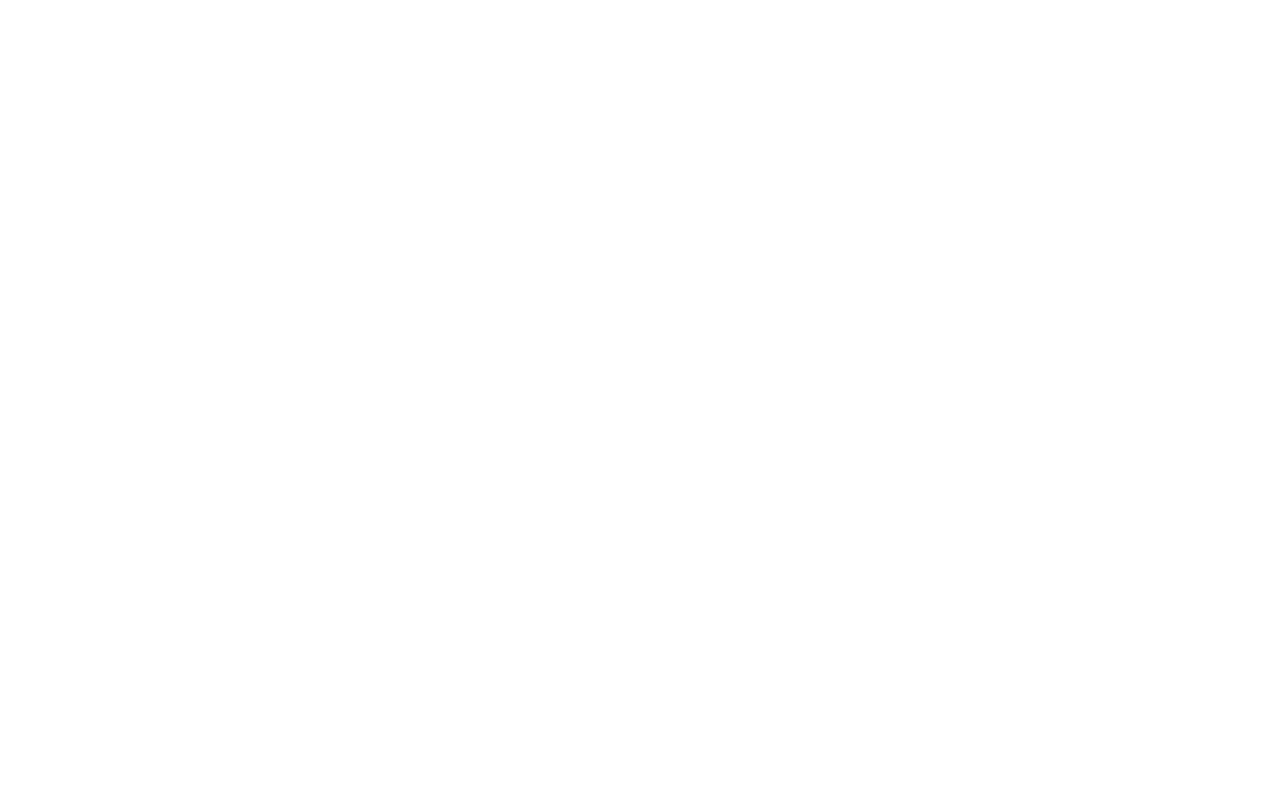
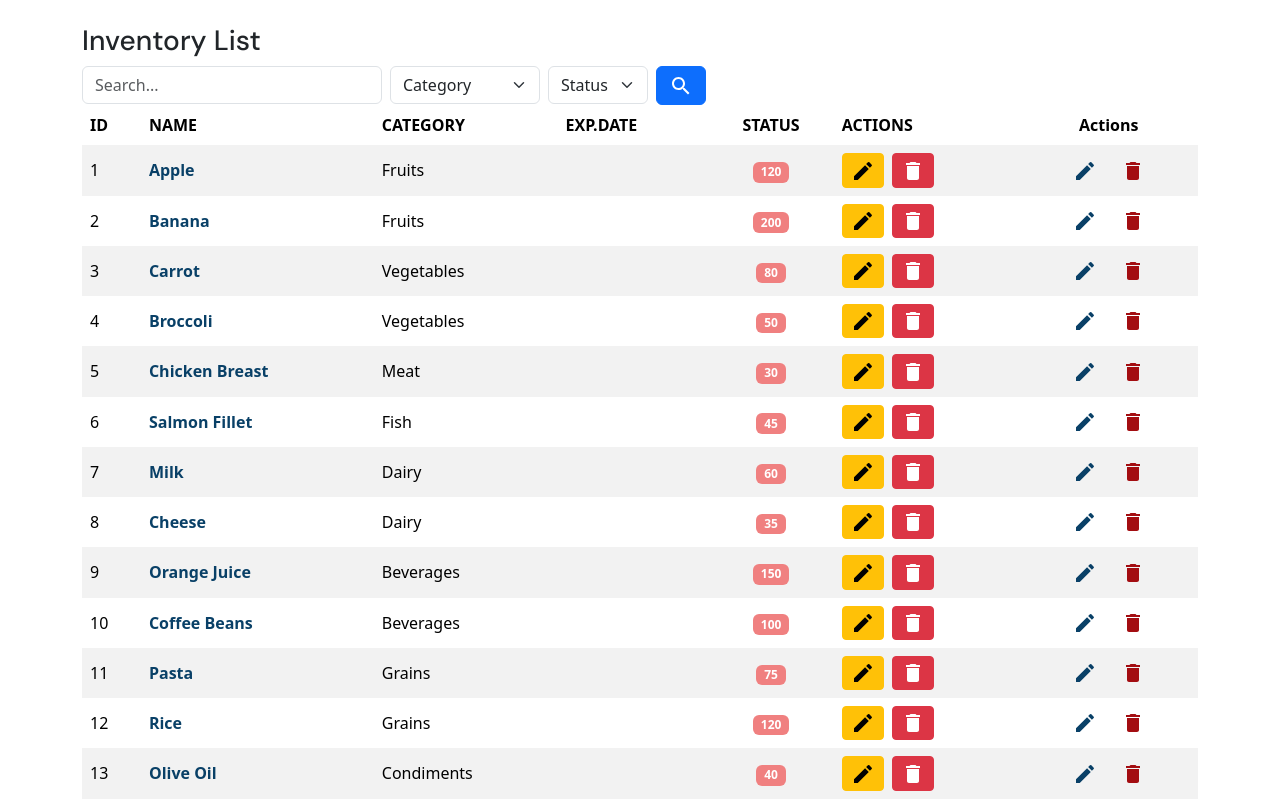
Before and after one commit to chih611/Foodash, a Next.js app: page /AdminView/inventory in a window 1280 px wide. Shown: the top 800 px of the page. Built offline with nearby package versions, Linux system fonts and the light colour scheme.

Commit message:
bug double lists

```diff
--- a/src/pages/AdminView/inventory.js
+++ b/src/pages/AdminView/inventory.js
@@ -1,92 +1,75 @@
-import { useState } from "react";
-import { Tab, Pagination } from "react-bootstrap";
-import TableContent from "./_Components/table";
-import SearchBar from "./_Components/searchbar";
-import initialData from "./data";
+import React, { useState } from 'react';
+import { Button } from 'react-bootstrap'; // Import Bootstrap components
+import TableContent from './_Components/table'; // Import TableContent component
+import SearchBar from './_Components/searchbar'; // Import SearchBar component
+import inventoryData from './inventoryData'; // Import the inventory data
+import EditIcon from '@mui/icons-material/Edit'; // Import Edit Icon from MUI
+import DeleteIcon from '@mui/icons-material/Delete'; // Import Delete Icon from MUI
 
-const Inventory = (props) => {
-  const headers = ["ID", "NAME", "ADDRESS", "PHONE_NUMBER", "ORDER_DETAILS", "STATUS"];
+const Inventory = () => {
+  const headers = ["ID", "NAME", "CATEGORY", "EXP.DATE", "STATUS", "ACTIONS"];
 
-  const [tableData, setTableData] = useState(initialData); // Use imported data
-  const [currentPage, setCurrentPage] = useState(1);
-  const rowsPerPage = 11;
+  const [data, setData] = useState(inventoryData); // Use the imported data as initial state
+  const [searchTerm, setSearchTerm] = useState(''); // State for search term
+  const [selectedCategory, setSelectedCategory] = useState(''); // State for selected category
+  const [selectedStatus, setSelectedStatus] = useState(''); // State for selected status
 
-  const totalPages = Math.ceil(tableData.length / rowsPerPage);
-
-  const paginatedData = tableData.slice(
-    (currentPage - 1) * rowsPerPage,
-    currentPage * rowsPerPage
-  );
-
-  const handleSearch = (searchTerm, category, status) => {
-    const filteredData = initialData.filter((item) => {
-      const matchesSearch = item.NAME.toLowerCase().includes(searchTerm.toLowerCase());
-      const matchesCategory = category ? item.ORDER_DETAILS.toLowerCase().includes(category.toLowerCase()) : true;
-      const matchesStatus = status ? item.STATUS === status : true;
-      return matchesSearch && matchesCategory && matchesStatus;
-    });
-    setTableData(filteredData);
+  const handleEdit = (item) => {
+    // Handle edit functionality here
+    console.log("Edit item:", item);
   };
 
-  const handlePageChange = (page) => {
-    setCurrentPage(page);
+  const handleDelete = (item) => {
+    // Handle delete functionality here
+    console.log("Delete item:", item);
   };
 
-  const renderPaginationItems = () => {
-    let items = [];
-    for (let i = 1; i <= totalPages; i++) {
-      items.push(
-        <Pagination.Item
-          key={i}
-          active={i === currentPage}
-          onClick={() => handlePageChange(i)}
-        >
-          {i}
-        </Pagination.Item>
-      );
-    }
-    return items;
+  // Function to handle search and filtering
+  const handleSearch = (term, category, status) => {
+    setSearchTerm(term);
+    setSelectedCategory(category);
+    setSelectedStatus(status);
+
+    const filteredData = inventoryData.filter((item) => {
+      const matchesTerm = item.NAME.toLowerCase().includes(term.toLowerCase());
+      const matchesCategory = category ? item.CATEGORY.toLowerCase() === category.toLowerCase() : true;
+      const matchesStatus = status ? (status === 'In Stock' ? item.STATUS > 0 : item.STATUS === 0) : true;
+      return matchesTerm && matchesCategory && matchesStatus;
+    });
+
+    setData(filteredData);
   };
 
+  // Render the inventory page
   return (
-    <>
-           <Tab.Pane {...props}>
-        <div
-          className="border mb-2 p-1 me-5 rounded-4 d-flex justify-content-end align-items-center"
-          style={{ backgroundColor: '#EBF5FD', minHeight: 'auto', padding: '0.5rem' }} // Adjust padding as needed
-        >
-          <SearchBar
-            onSearch={handleSearch}
-            categories={["T-Shirts", "Laptop", "Books", "Phone", "Notebooks"]}
-            statuses={["COMPLETED", "IN PROGRESS"]}
-          />
-        </div>
+    <div className="container mt-4">
+      <h3>Inventory List</h3>
 
+      {/* Include the SearchBar component */}
+      <SearchBar
+        onSearch={handleSearch}
+        categories={["Fruits", "Vegetables", "Meat", "Fish", "Dairy", "Beverages", "Grains", "Condiments", "Snacks"]}
+        statuses={["In Stock", "Out of Stock"]}
+      />
 
-        <div className="border p-2 pt-2 me-5 rounded-4" style={{backgroundColor:'#EBF5FD'}}>
-          <TableContent headers={headers} data={paginatedData} />
-          <Pagination className="justify-content-center mt-3">
-            <Pagination.First
-              onClick={() => handlePageChange(1)}
-              disabled={currentPage === 1}
-            />
-            <Pagination.Prev
-              onClick={() => handlePageChange(currentPage - 1)}
-              disabled={currentPage === 1}
-            />
-            {renderPaginationItems()}
-            <Pagination.Next
-              onClick={() => handlePageChange(currentPage + 1)}
-              disabled={currentPage === totalPages}
-            />
-            <Pagination.Last
-              onClick={() => handlePageChange(totalPages)}
-              disabled={currentPage === totalPages}
-            />
-          </Pagination>
-        </div>
-      </Tab.Pane>
-    </>
+      {/* Include the TableContent component */}
+      <TableContent
+        headers={headers}
+        data={data.map((item) => ({
+          ...item,
+          ACTIONS: (
+            <>
+              <Button variant="warning" size="sm" onClick={() => handleEdit(item)} className="me-2">
+                <EditIcon /> {/* Edit Icon */}
+              </Button>
+              <Button variant="danger" size="sm" onClick={() => handleDelete(item)}>
+                <DeleteIcon /> {/* Delete Icon */}
+              </Button>
+            </>
+          )
+        }))}
+      />
+    </div>
   );
 };
 
--- /dev/null
+++ b/src/pages/AdminView/inventoryData.js
@@ -0,0 +1,35 @@
+// inventoryData.js
+const inventoryData = [
+    { ID: 1, NAME: 'Apple', CATEGORY: 'Fruits', EXP_DATE: '2024-09-30', STATUS: 120 },
+    { ID: 2, NAME: 'Banana', CATEGORY: 'Fruits', EXP_DATE: '2024-10-05', STATUS: 200 },
+    { ID: 3, NAME: 'Carrot', CATEGORY: 'Vegetables', EXP_DATE: '2024-09-28', STATUS: 80 },
+    { ID: 4, NAME: 'Broccoli', CATEGORY: 'Vegetables', EXP_DATE: '2024-10-02', STATUS: 50 },
+    { ID: 5, NAME: 'Chicken Breast', CATEGORY: 'Meat', EXP_DATE: '2024-09-25', STATUS: 30 },
+    { ID: 6, NAME: 'Salmon Fillet', CATEGORY: 'Fish', EXP_DATE: '2024-09-29', STATUS: 45 },
+    { ID: 7, NAME: 'Milk', CATEGORY: 'Dairy', EXP_DATE: '2024-09-24', STATUS: 60 },
+    { ID: 8, NAME: 'Cheese', CATEGORY: 'Dairy', EXP_DATE: '2024-10-10', STATUS: 35 },
+    { ID: 9, NAME: 'Orange Juice', CATEGORY: 'Beverages', EXP_DATE: '2024-10-15', STATUS: 150 },
+    { ID: 10, NAME: 'Coffee Beans', CATEGORY: 'Beverages', EXP_DATE: '2025-01-01', STATUS: 100 },
+    { ID: 11, NAME: 'Pasta', CATEGORY: 'Grains', EXP_DATE: '2025-12-31', STATUS: 75 },
+    { ID: 12, NAME: 'Rice', CATEGORY: 'Grains', EXP_DATE: '2025-05-10', STATUS: 120 },
+    { ID: 13, NAME: 'Olive Oil', CATEGORY: 'Condiments', EXP_DATE: '2025-06-30', STATUS: 40 },
+    { ID: 14, NAME: 'Salt', CATEGORY: 'Condiments', EXP_DATE: '2026-12-31', STATUS: 300 },
+    { ID: 15, NAME: 'Chocolate Bar', CATEGORY: 'Snacks', EXP_DATE: '2024-11-20', STATUS: 90 },
+    { ID: 16, NAME: 'Potato Chips', CATEGORY: 'Snacks', EXP_DATE: '2024-12-05', STATUS: 60 },
+    { ID: 17, NAME: 'Yogurt', CATEGORY: 'Dairy', EXP_DATE: '2024-09-26', STATUS: 25 },
+    { ID: 18, NAME: 'Butter', CATEGORY: 'Dairy', EXP_DATE: '2024-09-30', STATUS: 40 },
+    { ID: 19, NAME: 'Chicken Thigh', CATEGORY: 'Meat', EXP_DATE: '2024-09-27', STATUS: 35 },
+    { ID: 20, NAME: 'Shrimp', CATEGORY: 'Fish', EXP_DATE: '2024-10-01', STATUS: 50 },
+    { ID: 21, NAME: 'Tomato', CATEGORY: 'Vegetables', EXP_DATE: '2024-09-29', STATUS: 100 },
+    { ID: 22, NAME: 'Lettuce', CATEGORY: 'Vegetables', EXP_DATE: '2024-09-25', STATUS: 60 },
+    { ID: 23, NAME: 'Grapes', CATEGORY: 'Fruits', EXP_DATE: '2024-09-30', STATUS: 80 },
+    { ID: 24, NAME: 'Mango', CATEGORY: 'Fruits', EXP_DATE: '2024-10-05', STATUS: 50 },
+    { ID: 25, NAME: 'Beef Steak', CATEGORY: 'Meat', EXP_DATE: '2024-09-26', STATUS: 40 },
+    { ID: 26, NAME: 'Soda', CATEGORY: 'Beverages', EXP_DATE: '2025-06-15', STATUS: 200 },
+    { ID: 27, NAME: 'Tea Bags', CATEGORY: 'Beverages', EXP_DATE: '2025-01-30', STATUS: 300 },
+    { ID: 28, NAME: 'Bread', CATEGORY: 'Grains', EXP_DATE: '2024-09-22', STATUS: 25 },
+    { ID: 29, NAME: 'Bagels', CATEGORY: 'Grains', EXP_DATE: '2024-09-21', STATUS: 15 },
+    { ID: 30, NAME: 'Honey', CATEGORY: 'Condiments', EXP_DATE: '2026-12-31', STATUS: 100 }
+  ];
+
+  export default inventoryData;
```
